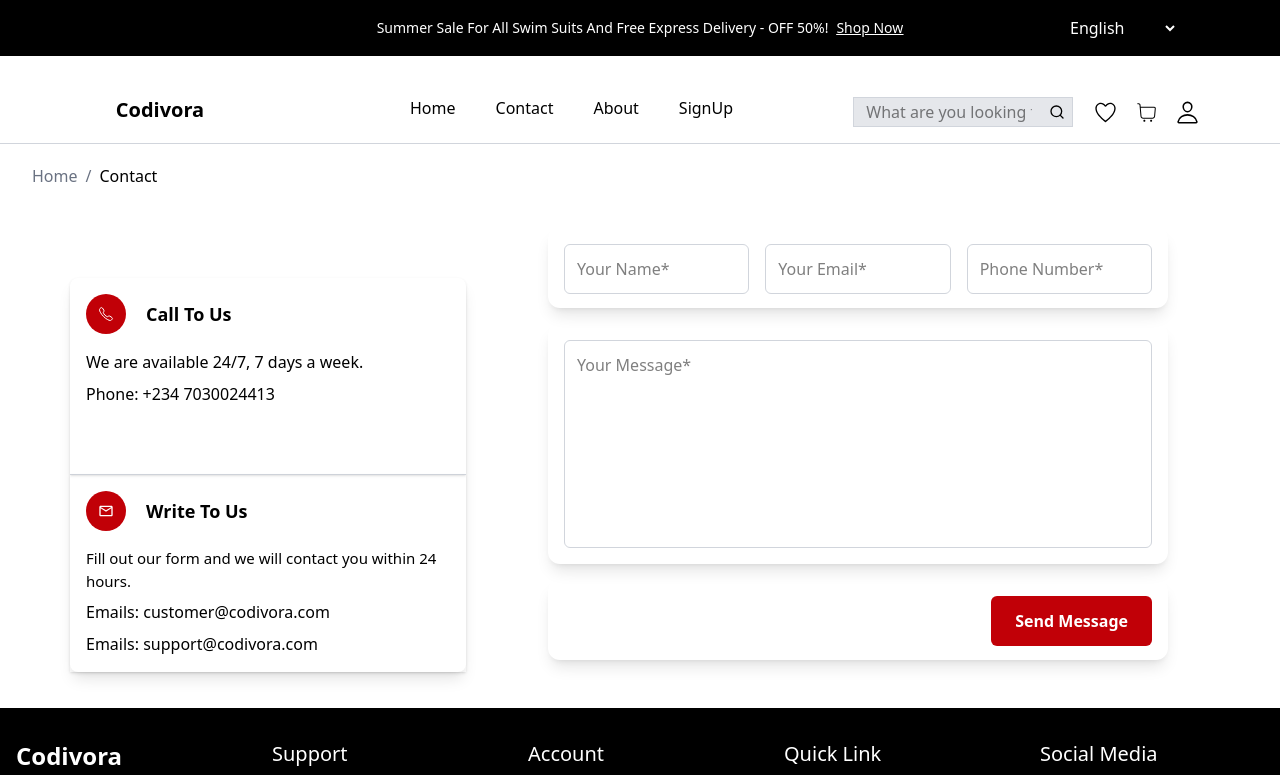
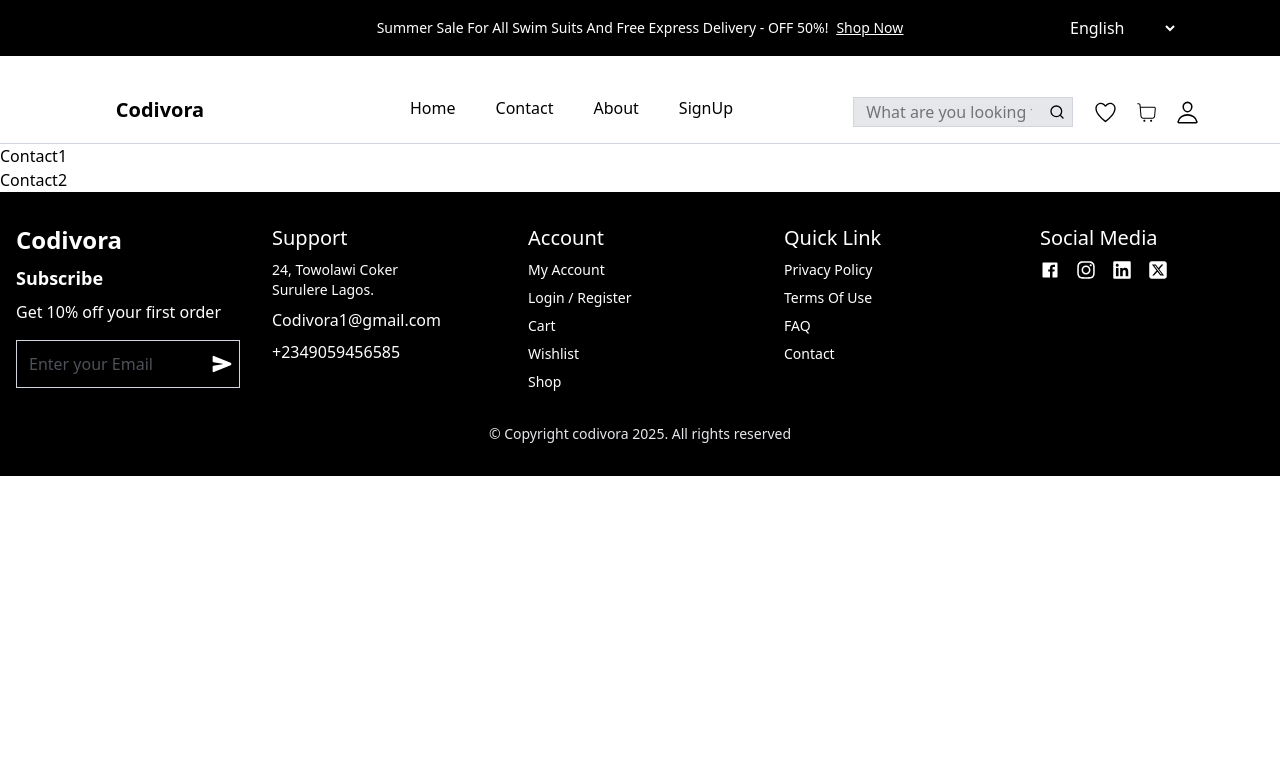
Before and after one commit to kingsLib5/ecommerce, a React (Vite) app: page /Contact in a window 1280 px wide. Shown: the top 775 px of the page. Built offline with nearby package versions, Linux system fonts and the light colour scheme.

Commit message:
ecommerce

```diff
--- a/src/Components/Contactus-Components/Contact1.jsx
+++ b/src/Components/Contactus-Components/Contact1.jsx
@@ -2,14 +2,7 @@ import React from 'react'
 
 function Contact1() {
   return (
-    <div className="h-16 flex items-center px-8">
-    <nav className="text-gray-500 space-x-2">
-      <a href="/" className="hover:text-black transition-colors">Home</a>
-      <span>/</span>
-      <a href="#" className="text-black">Contact</a>
-    </nav>
-  </div>
-
+    <div>Contact1</div>
   )
 }
 
--- a/src/Components/Contactus-Components/Contact2.jsx
+++ b/src/Components/Contactus-Components/Contact2.jsx
@@ -1,77 +1,8 @@
 import React from 'react'
-import { IoCallOutline } from "react-icons/io5";
-import { MdOutlineEmail } from "react-icons/md";
 
 function Contact2() {
   return (
-    <div className='h-[500px] grid grid-cols-[40%_50%] gap-8 p-5'>
-    <div className='grid p-[50px]'>
-      <div className='grid grid-rows-2 rounded-lg shadow-lg '>
-        <div className='p-4 rounded-t-lg border-b border-gray-300 space-y-2 shadow-sm'>
-          <div className='flex items-center gap-5 mb-4'>
-            <div className='grid items-center justify-center h-10 w-10 rounded-full bg-red-700'>
-              <IoCallOutline className='text-white' />
-            </div>
-            <div>
-              <p className='font-semibold text-lg'>Call To Us</p>
-            </div>
-          </div>
-          <p>We are available 24/7, 7 days a week.</p>
-          <p>Phone: +234 7030024413</p>
-        </div>
-
-        <div className='p-4 space-y-2 shadow-sm'>
-          <div className='flex items-center gap-5 mb-4'>
-            <div className='grid items-center justify-center h-10 w-10 rounded-full bg-red-700'>
-              <MdOutlineEmail className='text-white' />
-            </div>
-            <div>
-              <p className='font-semibold text-lg'>Write To Us</p>
-            </div>
-          </div>
-          <p className='text-[15px]'>Fill out our form and we will contact you within 24 hours.</p>
-          <p>Emails: customer@codivora.com</p>
-          <p>Emails: support@codivora.com</p>
-        </div>
-      </div>
-    </div>
-    <div className="h-[400px] grid grid-rows-[20%_60%_20%] gap-4">
-  <div className="p-4 rounded-xl shadow-lg grid grid-cols-1 md:grid-cols-3 gap-4">
-    <input
-      type="text"
-      placeholder="Your Name*"
-      className="w-full p-3 rounded-md border border-gray-300 focus:outline-none focus:border-red-600"
-    />
-    <input
-      type="email"
-      placeholder="Your Email*"
-      className="w-full p-3 rounded-md border border-gray-300 focus:outline-none focus:border-red-600"
-    />
-    <input
-      type="number"
-      placeholder="Phone Number*"
-      className="w-full p-3 rounded-md border border-gray-300 focus:outline-none focus:border-red-600"
-    />
-  </div>
-  <div className="p-4 rounded-xl shadow-lg">
-    <textarea
-      placeholder="Your Message*"
-      className="w-full h-full p-3 rounded-md border border-gray-300 focus:outline-none focus:border-red-600 resize-none"
-    ></textarea>
-  </div>
-  <div className="p-4 rounded-xl shadow-lg flex justify-end">
-    <button
-      className="h-[50px] w-[150px] md:w-auto bg-red-700 hover:bg-red-800 text-white font-semibold py-2 px-6 rounded-md
-      transition-all duration-300 transform hover:scale-105"
-    >
-      Send Message
-    </button>
-  </div>
-</div>
-
-
-  </div>
-
+    <div>Contact2</div>
   )
 }
 
```
